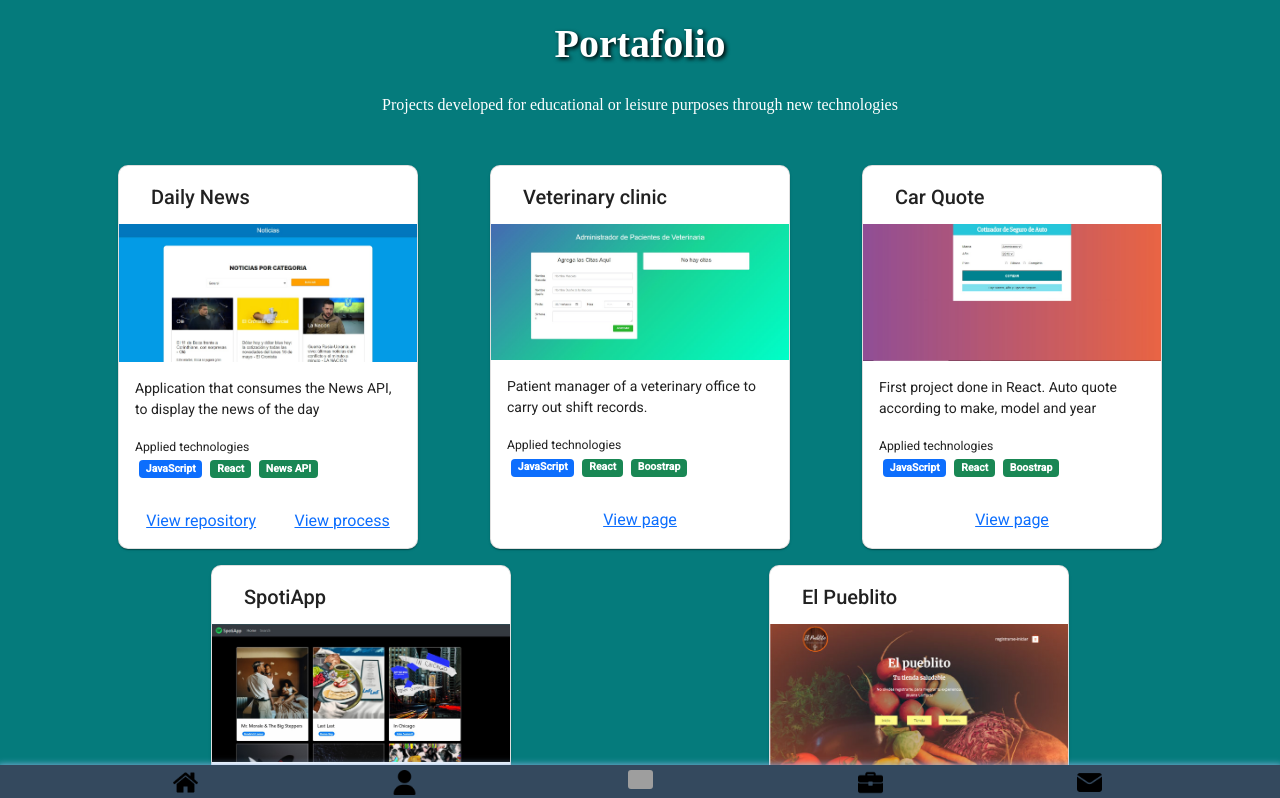
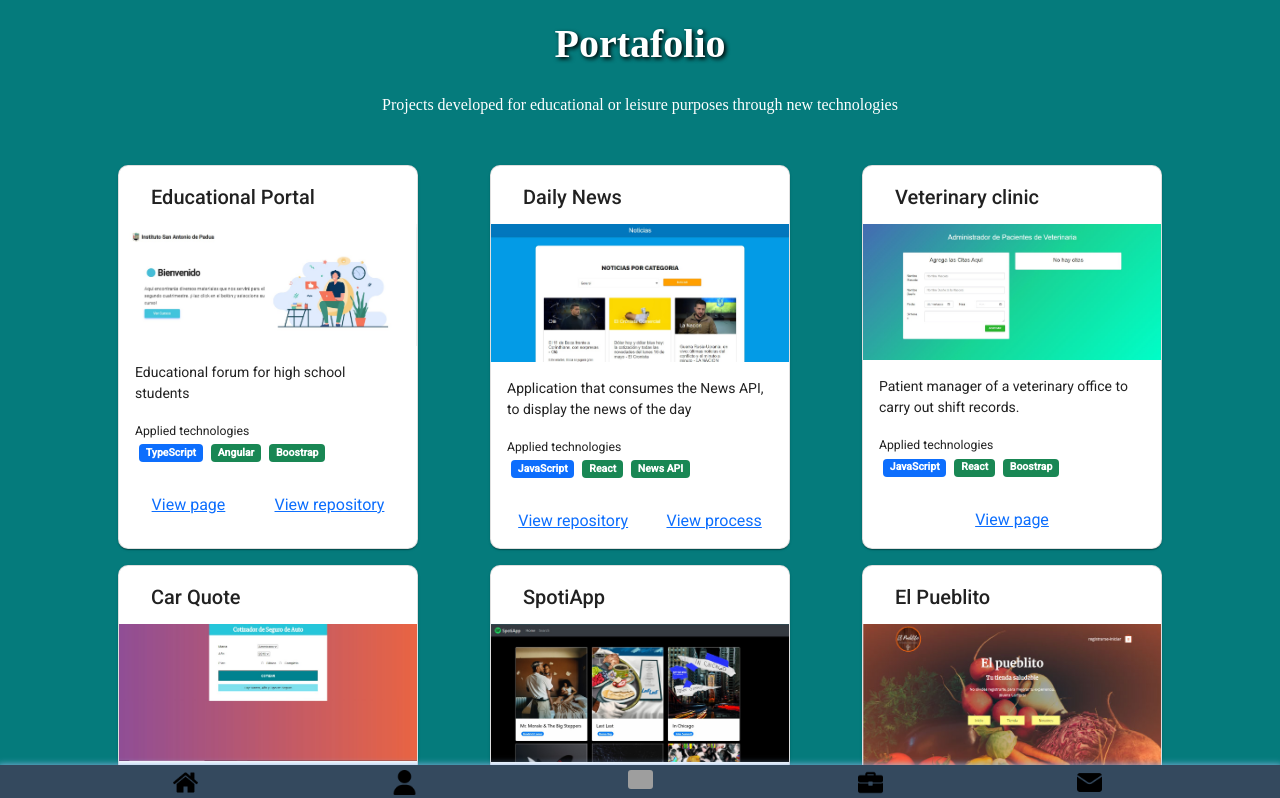
Before and after one commit to DantePileckas/DantePileckas.github.io, an Angular app: page /proyects in a window 1280 px wide. Shown: the top 798 px of the page. Built offline with nearby package versions, Linux system fonts and the light colour scheme; grey boxes are pictures that could not be loaded.

Commit message:
Limpieza de código, agregación de proyecto

```diff
--- a/package.json
+++ b/package.json
@@ -20,7 +20,7 @@
     "@angular/platform-browser": "~12.0.0",
     "@angular/platform-browser-dynamic": "~12.0.0",
     "@angular/router": "~12.0.0",
-    "angular-cli-ghpages": "^1.0.0-rc.1",
+    "angular-cli-ghpages": "^1.0.0",
     "boostrap": "^2.0.0",
     "bootstrap": "^5.0.1",
     "hammerjs": "^2.0.8",
--- a/src/app/components/proyects/proyects.component.html
+++ b/src/app/components/proyects/proyects.component.html
@@ -16,6 +16,28 @@
   <!-- proyectos -->
 
   <div class="row">
+
+     <!-- Foro -->
+    <mat-card class="card mx-auto my-2">
+      <mat-card-header>
+        <mat-card-title>Educational Portal</mat-card-title>
+        </mat-card-header>
+
+          <img mat-card-image src="/assets/img/foroIsap.jpg">
+
+          <mat-card-content>
+            <p class="card-text">
+              Educational forum for high school students</p>
+            <small>Applied technologies</small><br>
+            <span class="badge bg-primary mx-1" >TypeScript</span>
+            <span class="badge bg-success  mx-1">Angular</span>
+            <span class="badge bg-success  mx-1">Boostrap</span>
+          </mat-card-content>
+          <mat-card-actions class="actions">
+            <button type="button" (click)="goToUrlIsap()" class="btn btn-link" target="blank">View page</button>
+            <button type="button" (click)="goToUrlIsapGit()" class="btn btn-link" target="blank">View repository</button>
+          </mat-card-actions>
+         </mat-card>
 
 
  <!-- Portal de Notcias -->
--- a/src/app/components/proyects/proyects.component.ts
+++ b/src/app/components/proyects/proyects.component.ts
@@ -42,6 +42,15 @@ export class ProyectsComponent implements OnInit {
     window.location.href='https://www.behance.net/gallery/143701117/React-NotiApp-Portal-de-Noticias';
   }
 
+  goToUrlIsap(){
+    window.location.href='https://dantepileckas.github.io/isapInformatica/#/home';
+  }
+
+  goToUrlIsapGit(){
+    window.location.href='https://github.com/DantePileckas/isapInformatica.git';
+  }
+
+
 
   ngOnInit(): void {
   }
--- a/src/app/services/CertificationService.ts
+++ b/src/app/services/CertificationService.ts
@@ -13,6 +13,7 @@ private certification:Certification[]=
         img:"assets/img/sololearn.png",
         link:"https://www.sololearn.com/Certificate/1092-21750305/jpg"
         },
+
 
     {
     name:"GIT: Desarrollo Colaborativo",
--- a/src/app/services/EducationService.ts
+++ b/src/app/services/EducationService.ts
@@ -7,7 +7,8 @@ export class EducationService{
 private education:Education[]=
 [
 
-{
+    //Ort
+    {
     name:"Systems analyst",
     institute:"ORT Argentina",
     description:"Technician in Systems Analysis",
@@ -16,6 +17,7 @@ private education:Education[]=
     link:""
     },
 
+    //Educación IT
     {
     name:"User Experience Analyst",
     institute:"Educación IT",
@@ -25,6 +27,7 @@ private education:Education[]=
     link:"https://www.linkedin.com/in/dante-pileckas-4b503b210/detail/treasury/education:718119661/?entityUrn=urn%3Ali%3Afsd_profileTreasuryMedia%3A(ACoAADVmAAkBzLPbVA6eWRC56ZyTBxnyaoc4WFA%2C1635453502516)&section=education%3A718119661&treasuryCount=4"
     },
 
+    //Estudios Secundarios
     {
     name:"Secondary",
     institute:"Instituto San Antonio de Padua",
--- a/src/app/services/ExperenceService.ts
+++ b/src/app/services/ExperenceService.ts
@@ -7,6 +7,7 @@ export class ExperenceService{
 private experence:Experence[]=
 [
 
+    //Profesor de Computación
     {
         name:"Computer Science Teacher",
         institute:"Instituto San Antonio de Padua",
@@ -15,6 +16,7 @@ private experence:Experence[]=
         date:"July 2022 - present ",
         },
 
+    //Produ
     {
         name:"Support and Development Analytics",
         institute:"Producteca",
@@ -23,6 +25,7 @@ private experence:Experence[]=
         date:"December 2021 - May 2022 ",
         },
 
+    //El Pueblito
     {
         name:"Web designer - freelance",
         institute:"El Pueblito, tu Tienda Saludable",
```
Also changed, not shown: src/assets/img/foroIsap.jpg (added), 1 other file (tests, documents, lock files or other folders). Lines whose indentation alone changed are shown as unchanged.
